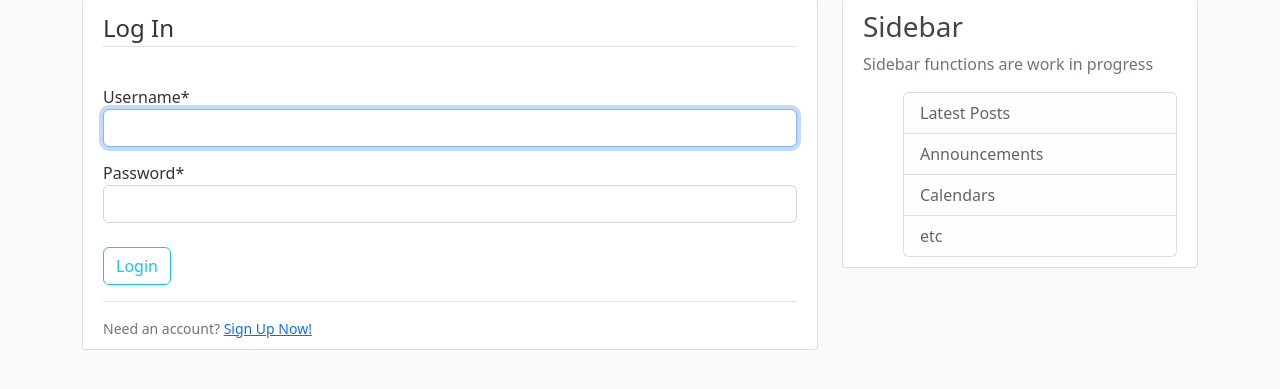
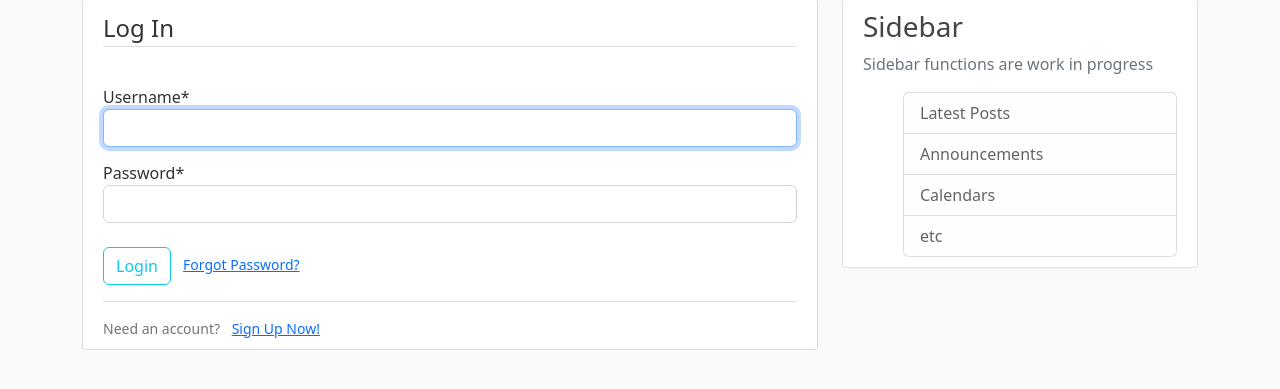
Before and after one commit to Endi211/simple-blog, a Django app: page /en/login/ in a window 1280 px wide. Shown: the part 81-470 px from the top of the page. Run offline with Django 4.2, Linux system fonts and the light colour scheme; parts of the project's set-up code (start-up, migrations or seed data) failed here and were passed over; some libraries are stand-ins or nearby versions.

Commit message:
added "forgot password" option

```diff
--- a/blog/templates/blog/user_posts.html
+++ b/blog/templates/blog/user_posts.html
@@ -10,7 +10,7 @@
         <div class="col-lg-1">
             <img class="rounded-circle article-img" src="{{ post.author.profile.image.url }}">
         </div>
-        <div class="col-lg-3 blog-post-text" style="width: 50%">
+        <div class="col-lg-3 blog-post-text" style="width: 80%">
             <div class="media-body">
                 <div class="article-metadata">
                     <a class="mr-2" href="{% url 'user-posts' post.author.username %}">{{ post.author }}</a>
--- a/users/templates/users/login.html
+++ b/users/templates/users/login.html
@@ -13,17 +13,15 @@
             </fieldset>
             <div class="form-group">
                 <button class="btn btn-outline-info" type="submit"> Login</button>
+                <small class="text-muted me-2">
+                    <a href="{% url 'password_reset' %}">Forgot Password?</a>
+                </small>
             </div>
         </form>
         <div class="border-top pt-3">
             <small class="text-muted">
-                Need an account? <a class="ml-2" href="{% url 'register' %}">Sign Up Now!</a>
+                Need an account? <a class="me-2" href="{% url 'register' %}">Sign Up Now!</a>
             </small>
         </div>
-<!--        <div class="border-top pt-3">-->
-<!--            <small class="text-muted">-->
-<!--                <a class="ml-2" href="{% url 'register' %}">Forgot Password</a>-->
-<!--            </small>-->
-<!--        </div>-->
     </div>
 {% endblock %}
```
